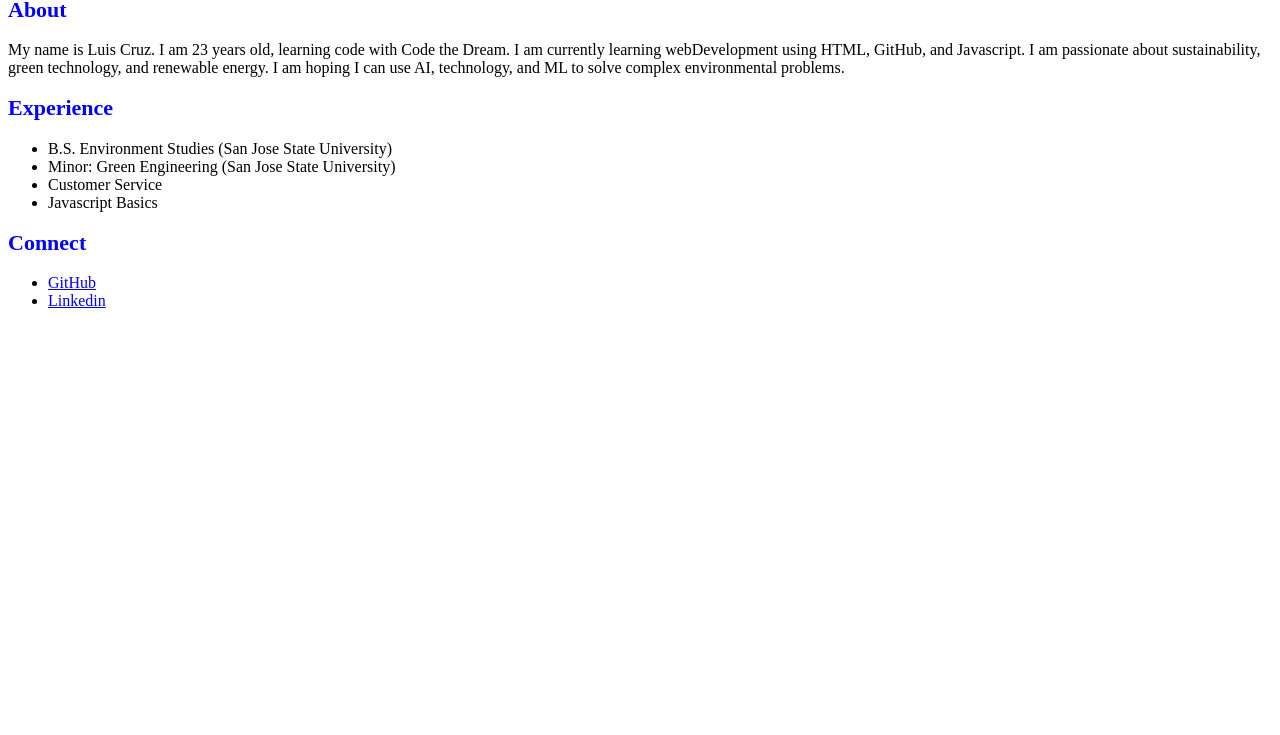
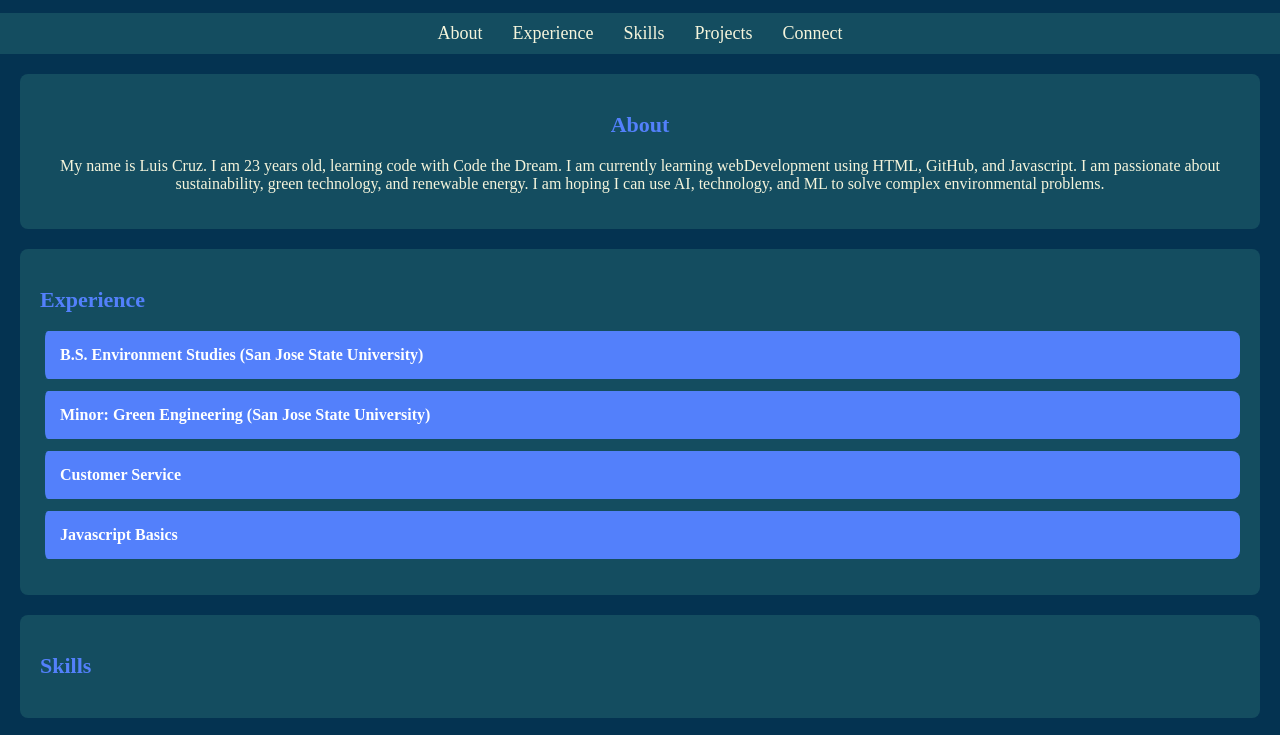
Before and after one commit to LUIZXCRUZ/luis-cruz-intro26.2, a plain HTML site: page index.html in a window 1280 px wide. Shown: the part 83-818 px from the top of the page. Drawn offline with Linux system fonts and the light colour scheme.

Commit message:
add css styling and navigation

```diff
--- /dev/null
+++ b/css/index.css
@@ -0,0 +1,86 @@
+body{
+    background-color: rgb(4, 51, 81);
+    color: beige;
+    font-family: 'Times New Roman', Times, serif;
+    margin: 0;
+    padding: 0;
+}
+
+nav {
+    background-color: rgb(20, 77, 96);
+    padding: 10px;
+    display: flex;
+    justify-content: center;
+}
+
+nav a {
+    color: beige;
+    text-decoration: none;
+    margin: 0 15px;
+    font-size: 18px;
+}
+
+h1 {
+    text-align: center;
+    margin-top: 20px;
+    font-size: 42px;
+    font-weight: 800;
+}
+
+h2 {
+    color: rgb(7, 77, 42);
+    font-size: 28px;
+    font-weight: 700;
+}
+
+section {
+    margin: 20px;
+    padding: 20px;
+    background-color: rgb(20, 77, 96);
+    border-radius: 8px;
+}
+
+#About {
+    text-align: center;
+}
+
+
+#Experience ul{
+    padding: 0;
+}
+
+#Experience li{
+    list-style: none;
+    background-color: rgb(83, 128, 251);
+    border-left: 5px solid rgb(20, 77, 96);
+    color: rgb(255, 255, 255);
+    margin-bottom: 12px;
+    padding: 15px;
+    border-radius: 8px;
+    font-weight: bold;
+}
+
+#Connect {
+    text-align: center;
+}
+
+#Connect ul {
+    display: flex;
+    justify-content: center;
+    gap: 20px;
+    padding: 0;
+}
+
+#Connect li{
+    list-style: none;
+}
+
+#Connect a {
+    background: rgb(83, 128, 251);
+    color: rgb(255, 255, 255);
+    text-decoration: none;
+    font-size: 18px;
+    font-weight: bold;
+    padding: 10px 20px;
+    border-radius: 5px;
+}
--- a/index.html
+++ b/index.html
@@ -5,13 +5,22 @@
     <meta charset="UTF-8"/>
     <meta name="description" content="Luis Cruz's Coding Portfolio"/>
     <meta name="author" content="Luis Cruz"/>
+    <link href="css/index.css" rel="stylesheet">
 </head>
 
 <body>
     <h1>Luis Cruz</h1>
 
+<nav>
+    <a href="#About">About</a>
+    <a href="#Experience">Experience</a>
+    <a href="#Skills">Skills</a>
+    <a href="#Projects">Projects</a>
+    <a href="#Connect">Connect</a>
+</nav>
+
 <section id="About">
-    <h2 style="font-size: 22px; color:blue">About</h2>
+    <h2 style="font-size: 22px; color:rgb(83, 128, 251)">About</h2>
         <p> My name is Luis Cruz. I am 23 years old,
             learning code with Code the Dream. I am currently
             learning webDevelopment using HTML, GitHub, and Javascript.
@@ -22,7 +31,7 @@
 </section>
 
 <section id="Experience">
-    <h2 style="font-size: 22px; color:blue"> Experience </h2>
+    <h2 style="font-size: 22px; color:rgb(83, 128, 251)"> Experience </h2>
     <ul>
         <li> B.S. Environment Studies (San Jose State University) </li>
         <li> Minor: Green Engineering (San Jose State University)</li>
@@ -31,8 +40,18 @@
     </ul>
 </section>
 
+<section id="Skills">
+    <h2 style="font-size: 22px; color:rgb(83, 128, 251)"> Skills </h2>
+    <ul></ul>
+</section>
+
+<section id="Projects">
+    <h2 style="font-size: 22px; color:rgb(83, 128, 251)"> Projects </h2>
+    <ul></ul>
+</section>
+
 <section id="Connect">
-    <h2 style="font-size: 22px; color:blue"> Connect </h2>
+    <h2 style="font-size: 22px; color:rgb(83, 128, 251)"> Connect </h2>
     <ul>
         <li><a href="https://github.com/LUIZXCRUZ">GitHub</a></li>
         <li><a href="https://www.linkedin.com/in/luisiguillencruz/">Linkedin</a></li>
```
Also changed, not shown: 1 other file.
